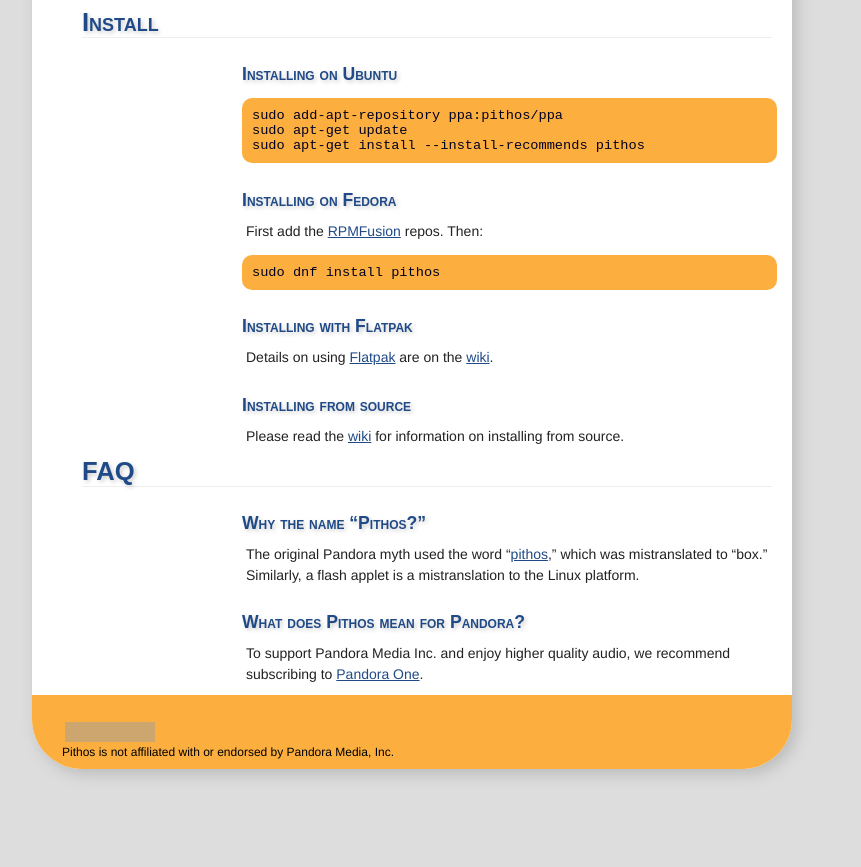
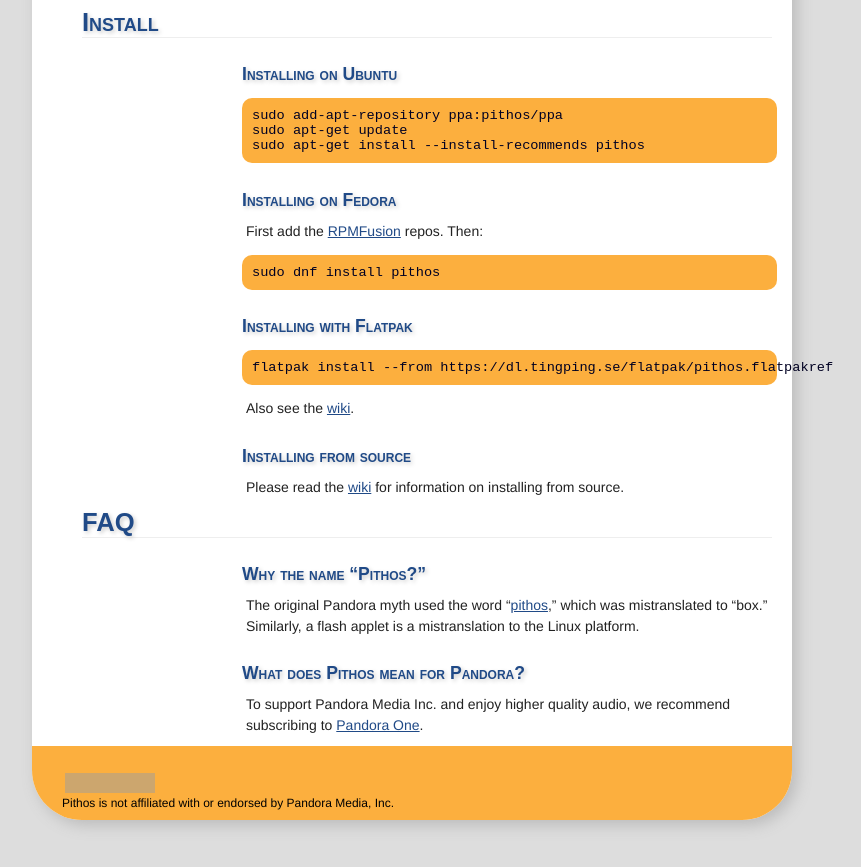
Before and after one commit to pithos/pithos.github.io, a Jekyll site: the page built from index.md, in a window 1280 px wide and 900 px high, scrolled down 1615 px. Shown: the top 867 px of the window, without its empty margins (228-1089 px from the left). Built offline with Jekyll 4.4.1, drawn with Linux system fonts in a browser that asks for light colours; grey boxes are pictures that could not be loaded.

Commit message:
Update index.md

```diff
--- a/index.md
+++ b/index.md
@@ -77,7 +77,9 @@
 
 ### Installing with Flatpak
 
-Details on using [Flatpak](http://flatpak.org/) are on the [wiki](https://github.com/pithos/pithos/wiki/Flatpak).
+    flatpak install --from https://dl.tingping.se/flatpak/pithos.flatpakref
+
+Also see the [wiki](https://github.com/pithos/pithos/wiki/Flatpak).
 
 ### Installing from source
 
```
